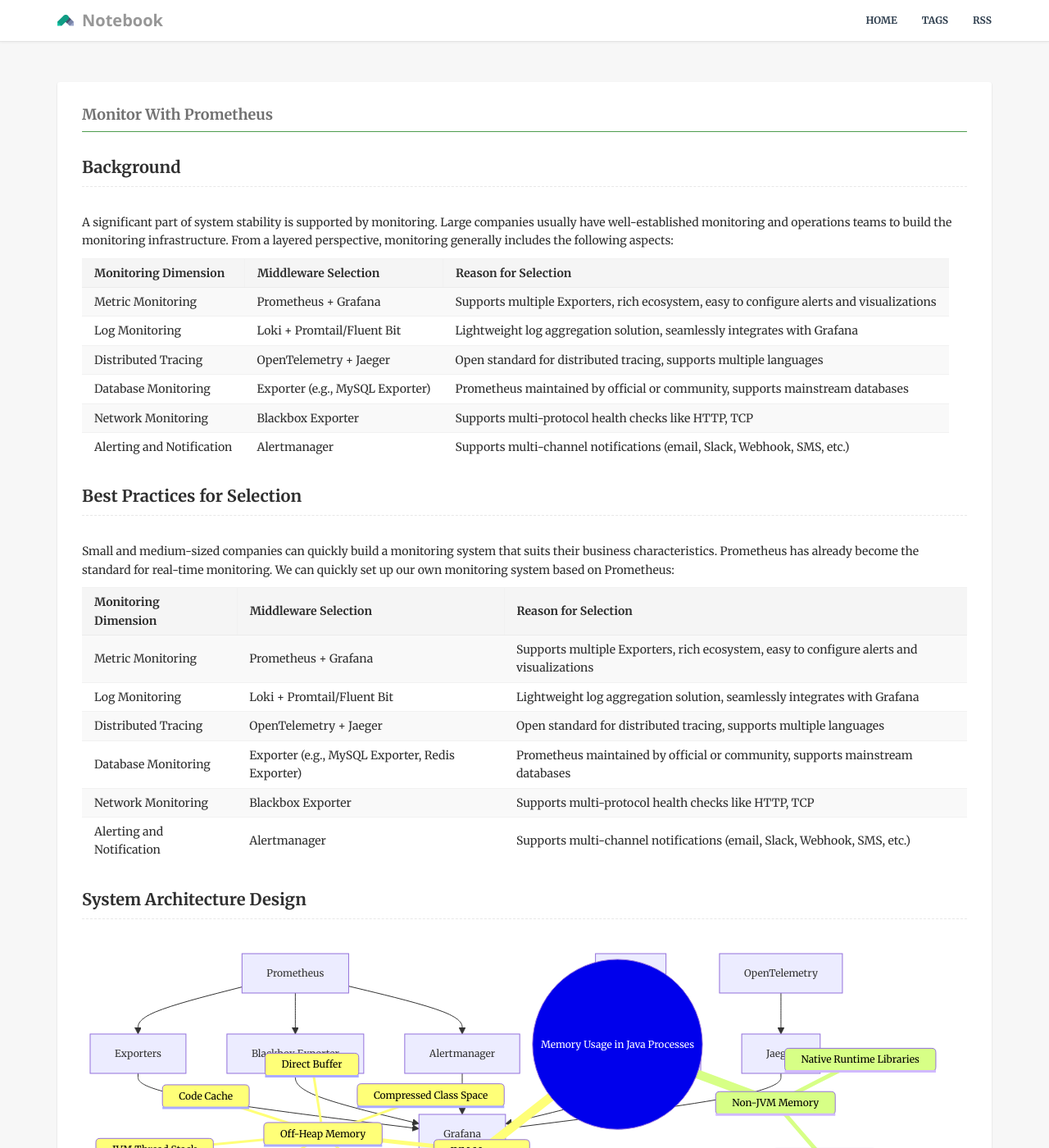
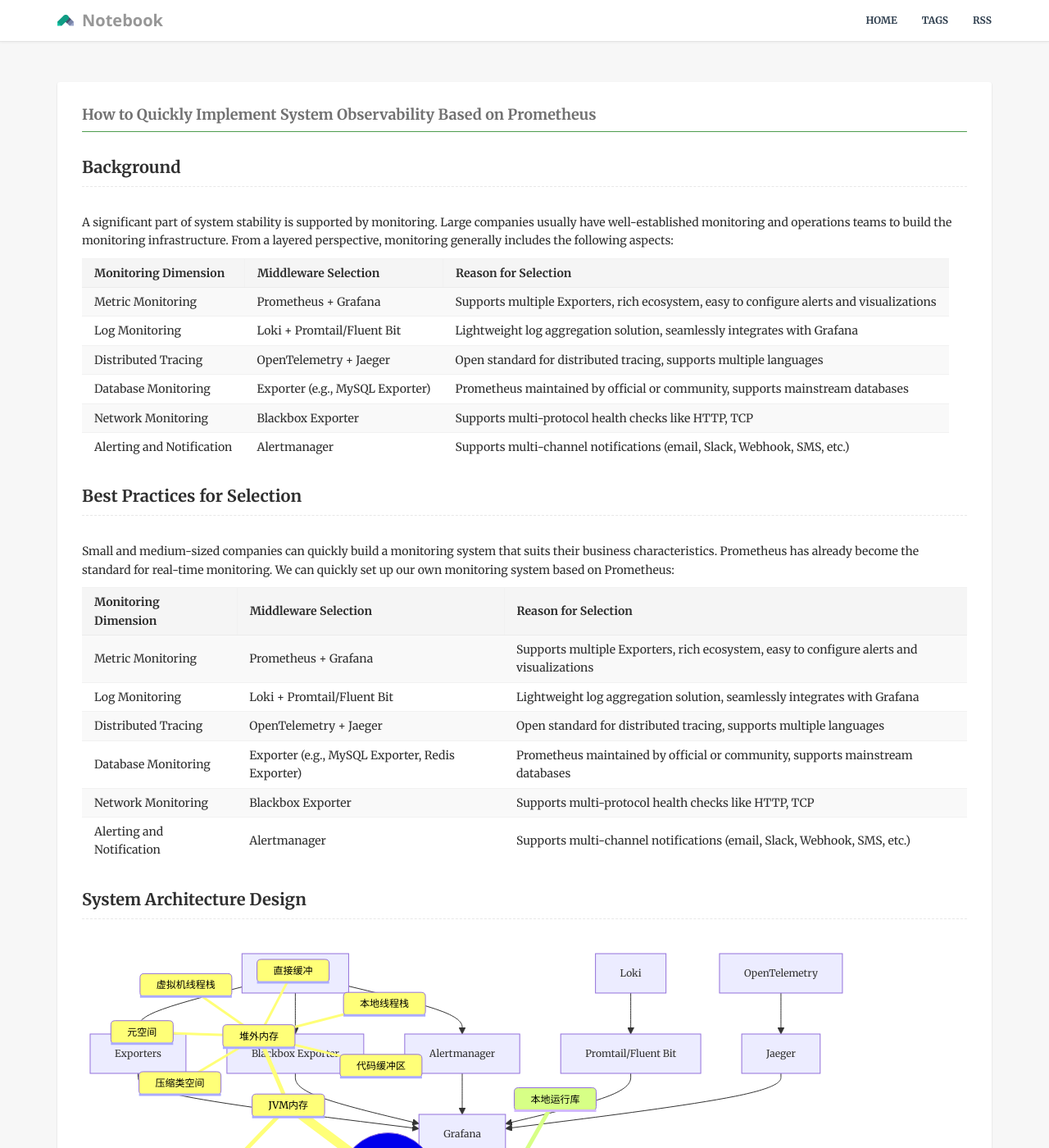
Before and after one commit to MaddenMandel/maddenmandel.github.io, a Jekyll site: the page built from _posts/202501/2025-01-11-stability-monitor.md, in a window 1280 px wide and 1400 px high. Shown: the whole window at 82% size. Built offline with Jekyll 4.4.1, drawn with Linux system fonts in a browser that asks for light colours; comment, search, counter and statistics services are not loaded; some of the changed text lies outside the part shown.

```diff
--- a/_posts/202501/2025-01-11-stability-monitor.md
+++ b/_posts/202501/2025-01-11-stability-monitor.md
@@ -1,6 +1,6 @@
 ---
 layout: post
-title:  "Monitor With Prometheus"
+title:  "How to Quickly Implement System Observability Based on Prometheus"
 date:   2025-01-11 12:00:00
 
 categories: tool
@@ -152,21 +152,21 @@
     - Number of threads in waiting state
 <div class="mermaid">
 mindmap
-  Root((Memory Usage in Java Processes))
-    JVM Memory
-      Heap Memory
-        Young Generation
-        Old Generation
-      Off-Heap Memory
-        Metaspace
-        Compressed Class Space
-        JVM Thread Stack
-        Native Thread Stack
-        Code Cache
-        Direct Buffer
-    Non-JVM Memory
-      Native Runtime Libraries
-      JNI Native Code
+  root((Java进程占用内存))
+    JVM内存
+      堆内存
+        年轻代
+        老年代
+      堆外内存
+        元空间
+        压缩类空间
+        虚拟机线程栈
+        本地线程栈
+        代码缓冲区
+        直接缓冲
+    非JVM内存
+      本地运行库
+      JNI本地代码
 </div>
 
 #### Host Monitoring
@@ -210,3 +210,5 @@
 #### Error Code Monitoring
 
 For core business systems, such as payment systems, error code monitoring is essential.
+
+Here’s how to install Prometheus step by step in English. If you use the docker you can use this to setup, this is the easy way. [springboot-promethenus-grafana](https://github.com/maddenmanel/springboot-prometheus-grafana).
--- a/assets/css/app.css
+++ b/assets/css/app.css
@@ -241,7 +241,7 @@
   padding: 6px 8px;
 }
 .nav .avatar {
-  width: 30px;
+  width: 10px;
   margin-top: -5px;
   margin-right: 5px;
 }
@@ -1087,7 +1087,7 @@
     padding-bottom: 10px;
   }
   .nav-user .avatar {
-    width: 160px !important;
+    width: 80px !important;
     float: none !important;
     display: block;
     margin: 20px auto;
```
Also changed, not shown: _posts/202501/2025-01-11-stability-monitor-loki.md (added, +255 -0 lines), 15 other files.
